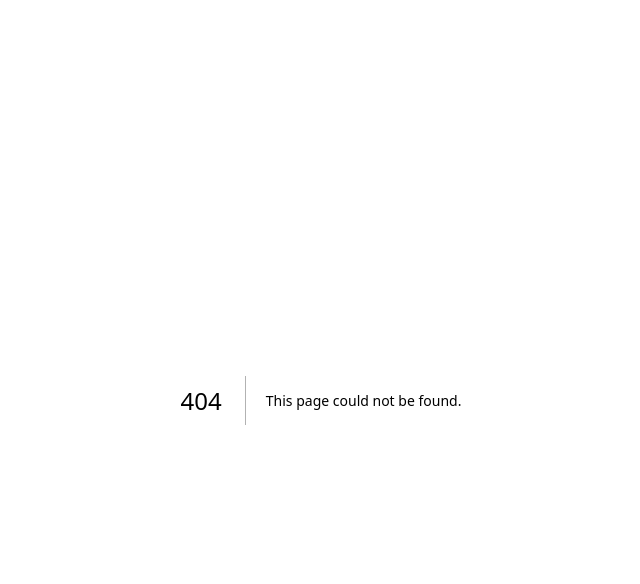
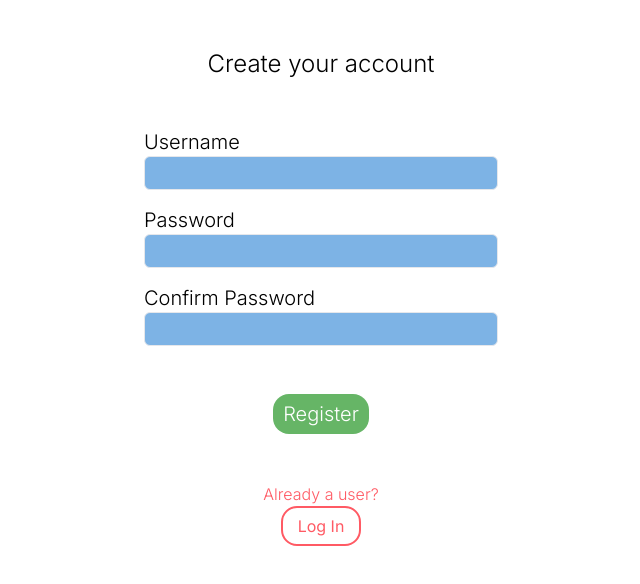
Before and after one commit to landerson02/BuckyWorld, a Next.js app in the folder frontend/: page /signup in a window 1280 px wide. Before the commit this address had no page. Shown: the top 584 px of the page, without its empty margins (319-959 px from the left). Built offline with nearby package versions, Linux system fonts and the light colour scheme.

Commit message:
Add sign up page

```diff
--- /dev/null
+++ b/frontend/app/signup/page.tsx
@@ -0,0 +1,63 @@
+'use client'
+import React, {useState} from "react";
+
+export default function Page() {
+  const [username, setUsername] = useState('');
+  const [password, setPassword] = useState('');
+  const [confirmPassword, setConfirmPassword] = useState('');
+  const [passwordMatch, setPasswordMatch] = useState(true);
+
+  const submitSignUp = (e: React.FormEvent) => {
+    e.preventDefault();
+    if(password !== confirmPassword) {
+      setPasswordMatch(false);
+      return;
+    }
+    setPasswordMatch(true);
+    console.log('submitted');
+    // TODO: Add sign up functionality
+  }
+
+  return (
+    <div className={'h-screen flex flex-col items-center'}>
+      <div className={'text-2xl font-light pt-12'}>Create your account</div>
+
+      <form className={'flex flex-col pt-12 text-2xl font-light'} onSubmit={submitSignUp}>
+        <label className={'text-xl'}>Username</label>
+        <input
+          className={'bg-[#7DB3E5] rounded-md border focus:outline-none focus:ring-1 focus:ring-[#FF5A64] focus:border-[#FF5A64]'}
+          type="text"
+          value={username}
+          onChange={(e) => setUsername(e.target.value)}
+        />
+        <label className={'pt-4 text-xl'}>Password</label>
+        <input
+          className={'bg-[#7DB3E5] rounded-md border focus:outline-none focus:ring-1 focus:ring-[#FF5A64] focus:border-[#FF5A64]'}
+          type="password"
+          value={password}
+          onChange={(e) => setPassword(e.target.value)}
+        />
+        <label className={'pt-4 text-xl'}>Confirm Password</label>
+        <input
+          className={'bg-[#7DB3E5] rounded-md border focus:outline-none focus:ring-1 focus:ring-[#FF5A64] focus:border-[#FF5A64]'}
+          type="password"
+          value={confirmPassword}
+          onChange={(e) => setConfirmPassword(e.target.value)}
+        />
+        {!passwordMatch && <div className={'text-red-500 pt-4'}>Passwords do not match</div>}
+        <button
+          className={'mt-12 rounded-2xl bg-[#66B566] text-xl text-white w-24 h-10 self-center'}
+          type="submit"
+        >
+          Register
+        </button>
+      </form>
+
+      <div className={'pt-12 text-[#FF5A64] font-light'}>Already a user?</div>
+      <a
+        href={'/signin'}
+        className={'border-2 border-[#FF5A64] rounded-2xl text-[#FF5A64] w-20 h-10 text-center flex flex-col justify-center'}
+      >Log In</a>
+    </div>
+  )
+}
```
Also changed, not shown: 1 other file (tests, documents, lock files or other folders).
